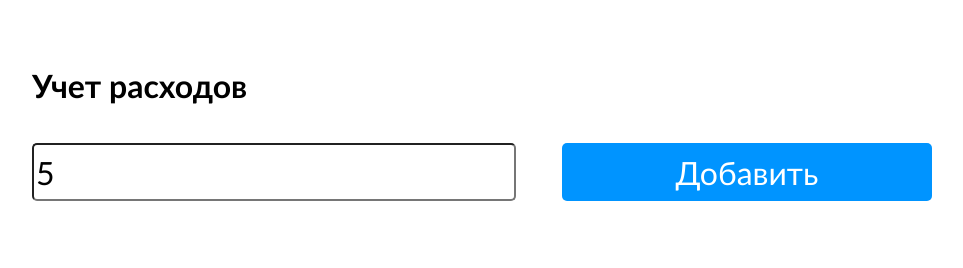
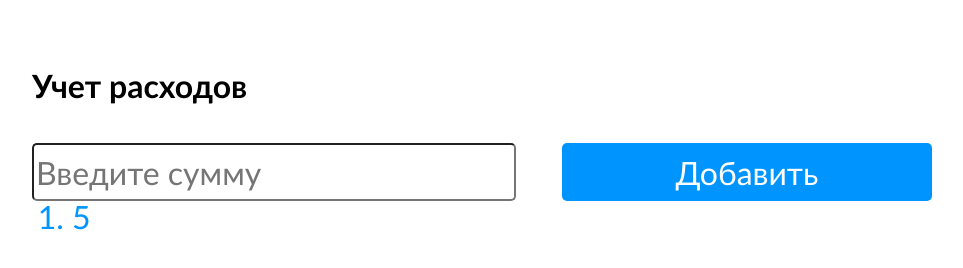
Before and after one commit to EG0R0V0/expenses-app, a plain HTML site: page index.html in a window 1280 px wide. Both pictures are taken after typing "5" into the empty fields and a click on the button "Добавить". Shown: the whole page, without its empty margins (158-1121 px from the left). Drawn offline with Linux system fonts and the light colour scheme.

Commit message:
add history block and push expenseslist

```diff
--- a/index.css
+++ b/index.css
@@ -52,3 +52,11 @@ button {
 .input__btn:hover {
   cursor: pointer;
 }
+
+.historyElement {
+  color: #0094ff;
+}
+
+.expenesHistoryList {
+  list-style-type: decimal;
+}
--- a/index.html
+++ b/index.html
@@ -19,9 +19,7 @@
           />
           <button class="js-input__btn input__btn">Добавить</button>
         </div>
-        <div class="information">
-          <ol></ol>
-        </div>
+        <div class="js-history"></div>
       </div>
     </div>
 
--- a/index.js
+++ b/index.js
@@ -1,4 +1,30 @@
 const expenses = [];
 
-const pushExpense = document.querySelector('.js-input__btn');
-const inputExpense = document.querySelector('.js-input__expens')
+const pushExpenseNode = document.querySelector('.js-input__btn');
+const inputExpenseNode = document.querySelector('.js-input__expens');
+const historyNode = document.querySelector('.js-history');
+
+pushExpenseNode.addEventListener('click', function () {
+    //1. проверяем наличие значения в поле ввода
+    if (inputExpenseNode.value === '') { // или !inputExpenseNode.value
+        return;
+    }
+
+    //2. делаем строку числом
+    const expense = parseInt(inputExpenseNode.value)
+
+    //3. после нажатия обнуляем поля ввода
+    inputExpenseNode.value = '';
+
+    //4. добавляем значение в массив
+    expenses.push(expense);
+
+    let expensesListHTML = '';
+
+    expenses.forEach(element => {
+        const elementHTML = `<li class = 'historyElement'>${element}</li>`;
+        expensesListHTML += elementHTML;
+    });
+
+    historyNode.innerHTML = `<ol class='expenesHistoryList'>${expensesListHTML}</ol>`;
+})
--- a/reset.css
+++ b/reset.css
@@ -1,16 +1,82 @@
-html, body, div, span, applet, object, iframe,
-h1, h2, h3, h4, h5, h6, p, blockquote, pre,
-a, abbr, acronym, address, big, cite, code,
-del, dfn, em, img, ins, kbd, q, s, samp,
-small, strike, strong, sub, sup, tt, var,
-b, u, i, center,
-dl, dt, dd, ol, ul, li,
-fieldset, form, label, legend,
-table, caption, tbody, tfoot, thead, tr, th, td,
-article, aside, canvas, details, embed,
-figure, figcaption, footer, header, hgroup,
-menu, nav, output, ruby, section, summary,
-time, mark, audio, video {
+html,
+body,
+div,
+span,
+applet,
+object,
+iframe,
+h1,
+h2,
+h3,
+h4,
+h5,
+h6,
+p,
+blockquote,
+pre,
+a,
+abbr,
+acronym,
+address,
+big,
+cite,
+code,
+del,
+dfn,
+em,
+img,
+ins,
+kbd,
+q,
+s,
+samp,
+small,
+strike,
+strong,
+sub,
+sup,
+tt,
+var,
+b,
+u,
+i,
+center,
+dl,
+dt,
+dd,
+li,
+fieldset,
+form,
+label,
+legend,
+table,
+caption,
+tbody,
+tfoot,
+thead,
+tr,
+th,
+td,
+article,
+aside,
+canvas,
+details,
+embed,
+figure,
+figcaption,
+footer,
+header,
+hgroup,
+menu,
+nav,
+output,
+ruby,
+section,
+summary,
+time,
+mark,
+audio,
+video {
   box-sizing: border-box;
   margin: 0;
   padding: 0;
@@ -20,22 +86,41 @@ time, mark, audio, video {
   vertical-align: baseline;
 }
 /* HTML5 display-role reset for older browsers */
-article, aside, details, figcaption, figure,
-footer, header, hgroup, menu, nav, section {
+article,
+aside,
+details,
+figcaption,
+figure,
+footer,
+header,
+hgroup,
+menu,
+nav,
+section {
   display: block;
 }
 body {
   line-height: 1;
 }
-ol, ul {
+ol,
+ul {
   list-style: none;
+  box-sizing: border-box;
+  margin: 0;
+  border: 0;
+  font-size: 100%;
+  font: inherit;
+  vertical-align: baseline;
 }
-blockquote, q {
+blockquote,
+q {
   quotes: none;
 }
-blockquote:before, blockquote:after,
-q:before, q:after {
-	content: '';
+blockquote:before,
+blockquote:after,
+q:before,
+q:after {
+  content: "";
   content: none;
 }
 table {
```
Lines whose indentation alone changed are shown as unchanged.
